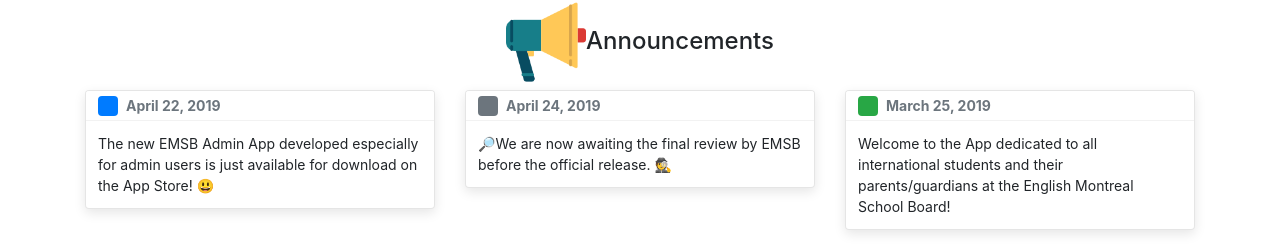
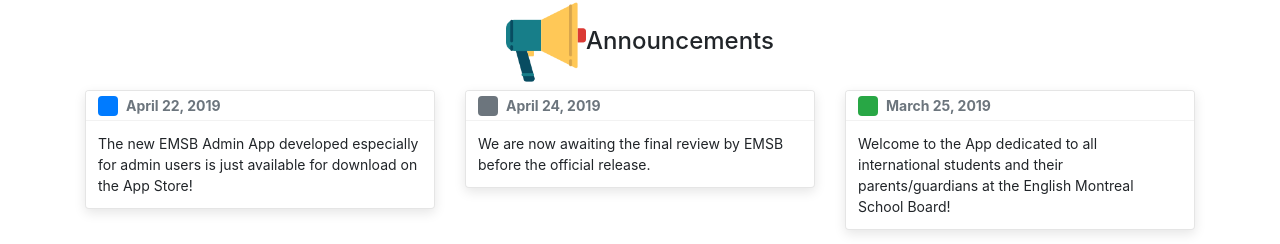
Before and after one commit to tomatocake7270/EMSB-intl-CP, a React (Create React App) app: page /home in a window 1280 px wide. Shown: the part 549-793 px from the top of the page. Built offline with nearby package versions, Linux system fonts and the light colour scheme.

Commit message:
code beautify

```diff
--- a/src/components/AnnounceComp.js
+++ b/src/components/AnnounceComp.js
@@ -6,7 +6,7 @@ function Announce(props) {
         <Container className="homeWhatsNew my-3">
           <div className="d-flex flex-column align-items-center">
             <h4>
-            <img src="assets/images/home-announce.png" className="home-logos mx-auto img-fluid"></img>
+            <img src="assets/images/home-announce.png" alt="Announcement" className="home-logos mx-auto img-fluid"></img>
               Announcements
             </h4>
 
@@ -17,7 +17,7 @@ function Announce(props) {
                     April 22, 2019
                   </ToastHeader>
                   <ToastBody>
-                  The new EMSB Admin App developed especially for admin users is just available for download on the App Store! 😃
+                  The new EMSB Admin App developed especially for admin users is just available for download on the App Store!
                   </ToastBody>
                 </Toast>
               </Col>
@@ -27,7 +27,7 @@ function Announce(props) {
                     April 24, 2019
                   </ToastHeader>
                   <ToastBody>
-                  🔎We are now awaiting the final review by EMSB before the official release. 🕵️‍
+                  We are now awaiting the final review by EMSB before the official release.
                   </ToastBody>
                 </Toast>
               </Col>
--- a/src/components/StudentsComp.js
+++ b/src/components/StudentsComp.js
@@ -1,5 +1,5 @@
 import React from 'react';
-import { Container, Row, Col, Media, Card, CardImg, CardBody, UncontrolledTooltip } from 'reactstrap';
+import { Container, Row, Col } from 'reactstrap';
 import { titleInfo, cardInfo, listInfo } from '../shared/StudentsDetails';
 import { RenderMedia, RenderCard, RenderList } from './StudentsRenderComp';
 
--- a/src/components/StudentsHealthComp.js
+++ b/src/components/StudentsHealthComp.js
@@ -1,5 +1,5 @@
 import React from 'react'
-import { Container, Row, Col, Media, Card, CardImg, CardBody, UncontrolledTooltip } from 'reactstrap';
+import { Container, Row, Col } from 'reactstrap';
 import { titleInfo, cardInfo, listInfo } from '../shared/StudentsDetails';
 import { RenderMedia, RenderCard, RenderList } from './StudentsRenderComp';
 
--- a/src/components/StudentsStudyComp.js
+++ b/src/components/StudentsStudyComp.js
@@ -1,5 +1,5 @@
 import React from 'react'
-import { Container, Row, Col, Media, Card, CardImg, CardBody } from 'reactstrap';
+import { Container, Row, Col } from 'reactstrap';
 import { titleInfo, cardInfo, listInfo } from '../shared/StudentsDetails';
 import { RenderMedia, RenderCard, RenderList } from './StudentsRenderComp';
 
```
